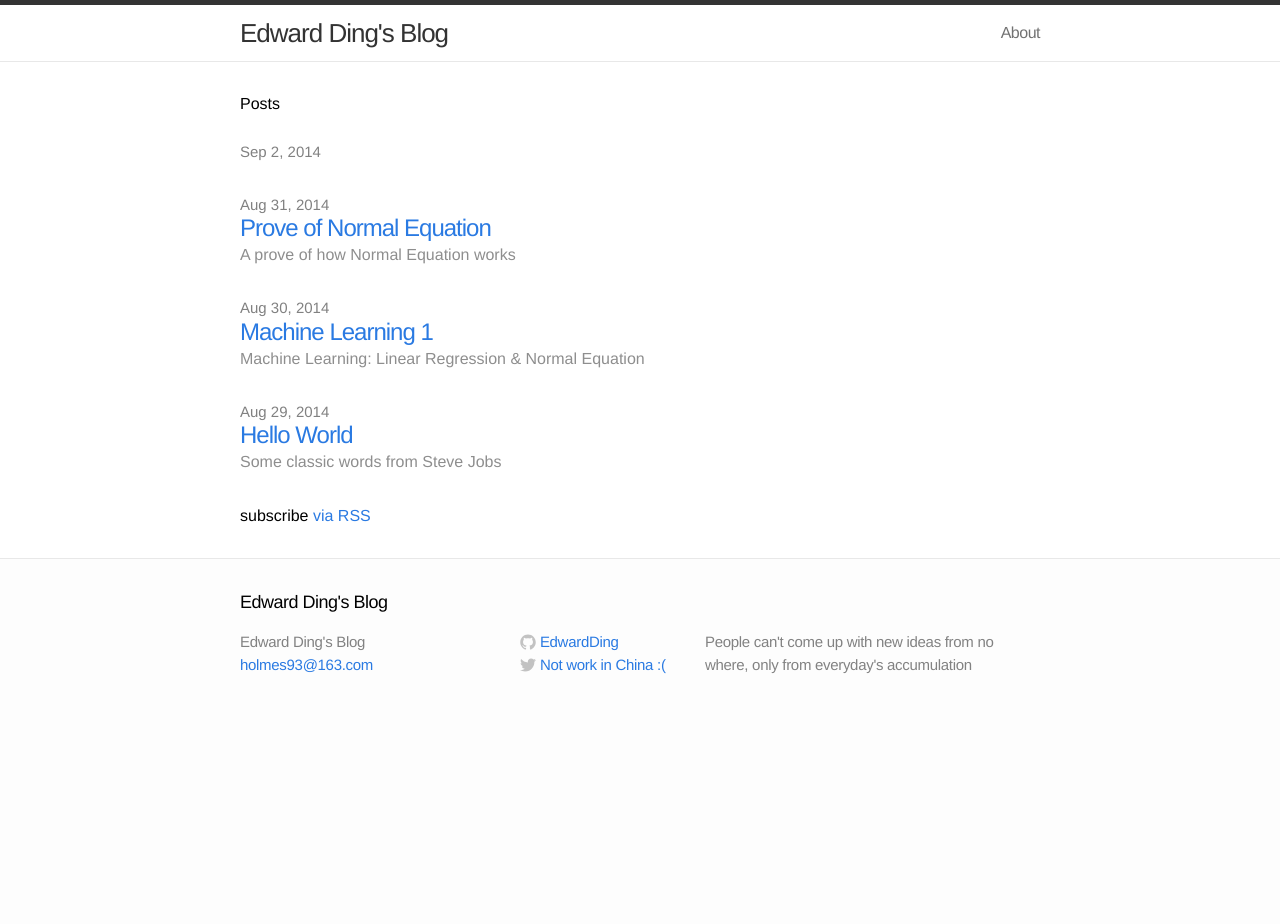
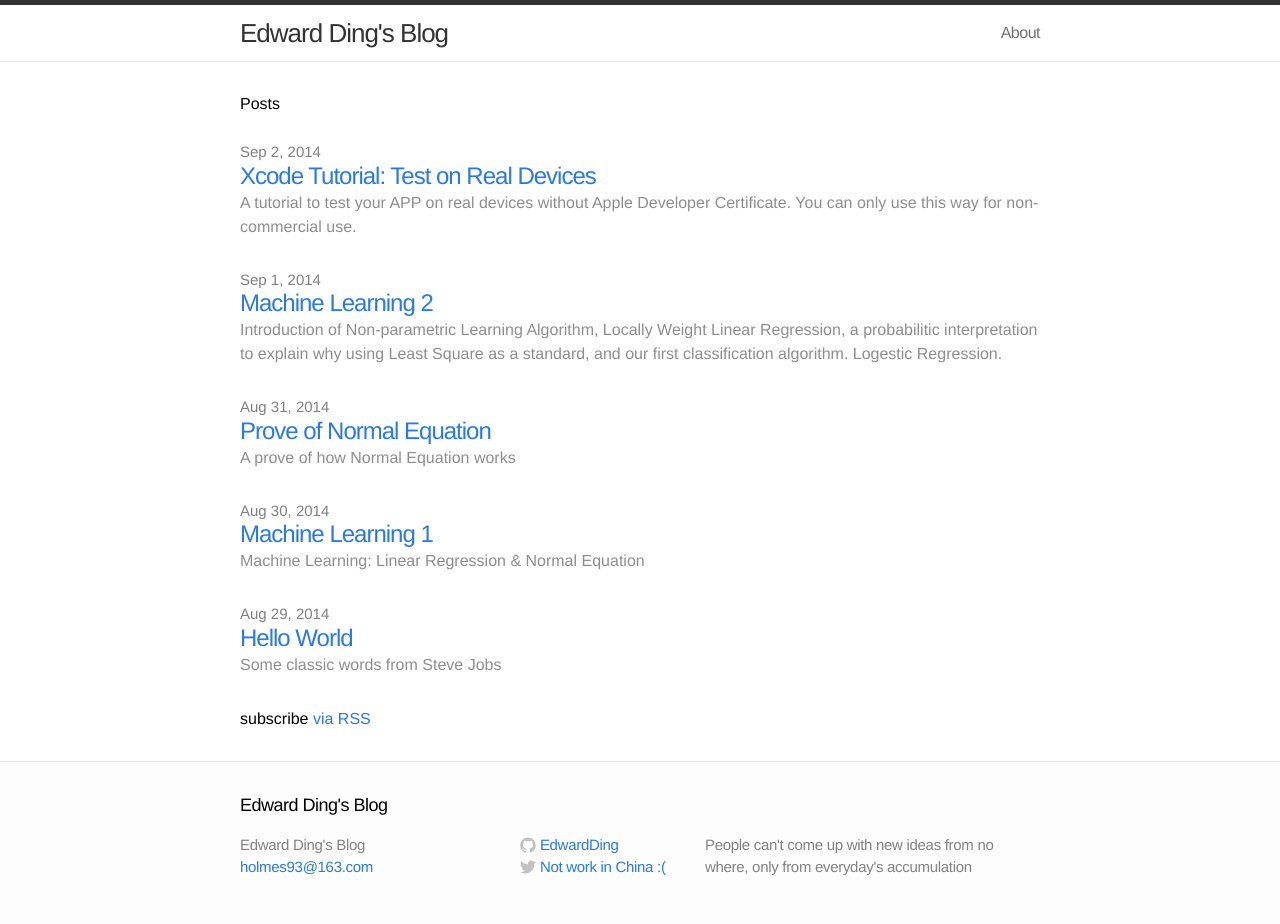
Before and after one commit to EdwardDing/EdwardDing.github.io, a Jekyll site: the page built from index.html, in a window 1280 px wide. Built offline with Jekyll 4.4.1, drawn with Linux system fonts in a browser that asks for light colours; before the commit the page ends 900 px from its top, so only the background shows below that; some of the changed lines change nothing that is shown.

Commit message:
Add Xcode Tutorial

```diff
--- a/_posts/2014-09-01-Logistic.markdown
+++ b/_posts/2014-09-01-Logistic.markdown
@@ -3,7 +3,7 @@
 title: "Machine Learning 2"
 date: 2014-09-01 21:48
 categories: note
-excerpt:Introduction of Non-parametric Learning Algorithm, Locally Weight Linear Regression, a probabilitic interpretation to explain why using Least Square as a standard, and our first classification algorithm. Logestic Regression.
+excerpt: Introduction of Non-parametric Learning Algorithm, Locally Weight Linear Regression, a probabilitic interpretation to explain why using Least Square as a standard, and our first classification algorithm. Logestic Regression.
 ---
 
 ###Non-parametric Learning Algorithm
--- /dev/null
+++ b/_posts/2014-09-02-Xcode-Dev.markdown
@@ -0,0 +1,114 @@
+---
+layout: post
+title: "Xcode Tutorial: Test on Real Devices"
+date: 2014-09-02 11:22
+categories: tutorial
+excerpt: A tutorial to test your APP on real devices without Apple Developer Certificate. You can only use this way for non-commercial use.
+---
+
+###Step 1: Create A Certificate
+
+-----------------
+Open Keychain Access from Launchpad, select `Keychain Access > Certificate Assistant > Create a Certificate`.
+![1](/assets/XcodeTutorial/1.png)
+
+Then in the ***Name*** field, type in EXACTLY ***iPhone Developer*** and select ***Let me override defaults*** like shown in the picture:
+
+![2](/assets/XcodeTutorial/2.png)
+
+
+Click continue until this interface. Stop for a second, select ***Code Signing*** instead of ***Email Protection*** and click continue till the end.
+
+![3](/assets/XcodeTutorial/3.png)
+
+Now, your certificate as a developer has been succesfully created, well done!
+
+###Step 2: Modify Xcode Configure Files
+
+----------------
+Open Finder, press `command + shift + g` and type in
+
+~~~
+/Applications/Xcode.app/Contents/Developer/Platforms/iPhoneOS.platform/Developer/SDKs/iPhoneOS7.1.sdk/
+~~~
+
+If it says that the folder can't be found, check whether your Xcode has installed iOS7.1 sdk.
+
+Make a copy of ***SDKsettings.plist*** to your desktop (As you do not have permission to modify it while Xcode is open), open it, set the value ***CODE_SIGNING_REQUIRED*** and ***ENTITLEMENTS_REQUIRED*** as ***NO***. Save and cover the original file. When you covering the original file, make sure Xcode is closed COMPLETELY.
+
+![4](/assets/XcodeTutorial/4.png)
+
+
+> NOTE: For those new to OSX this could be a little bit tricky as Xcode is acutally still running in the background if you simply 'close' it by click the red button on the left top. There are two ways close it completely: one is to open Xcode and press `command + q`, the other is to right-click Xcode icon below and select ***quit***.
+
+<br>
+***Congratulations! Half way to success now!***
+
+One more files to modify, goto
+
+~~~
+/Applications/Xcode.app/Contents/Developer/Platforms/iPhoneOS.platform/
+~~~
+
+Open ***info.plist*** and replace all ***XCiPhoneOSCodeSignContext*** with ***XCCodeSignContext*** (all 3). To do so, you can press `command + f` to find and replace. After modification, move back to cover the original file.
+
+![5](/assets/XcodeTutorial/5.png)
+
+###Step 3: Create a script
+
+----------------
+This script will be called automatically each time you build a project to generate a signature file.
+
+To create the script, you can download a shell file [here](/assets/XcodeTutorial/cmd.sh). The easiest way to run it is drag the sh file into ***Terminal*** and hit return.
+
+Goto:
+
+~~~
+/Applications/Xcode.app/Contents/Developer/iphoneentitlements
+~~~
+
+Check if there is a python file named ***gen_entitlements.py***, if not, modify the shell file yourself and run again.
+
+###Step 4: Modify Your Xcode Project
+
+--------------------
+
+> NOTE: You have to do this step everytime you build a new project to you iPhone. Step 1 ~ 3 need be done only once.
+
+Open your project, in ***Build Settings***, select your project name in ***Target*** ,expand ***Code Signing***, change all options to ***Don't Code Sign***.
+
+<img src="/assets/XcodeTutorial/6.png" alt="6" width="100%%" height="100%" />
+
+Swith to ***Project***, do the same things, but this time, change all options to ***iPhone Developer***
+
+<img src="/assets/XcodeTutorial/7.png" alt="6" width="100%" height="100%" />
+
+Swith back to ***Target***, in ***Build Phase***, from the top menu bar choose `Editor > Add Build Phase > Add Run Script Build Phase` and copy these lines:
+
+~~~ shell
+export CODESIGN_ALLOCATE=/Applications/Xcode.app/Contents/Developer/Platforms/iPhoneOS.platform/Developer/usr/bin/codesign_allocate
+if [ "${PLATFORM_NAME}" == "iphoneos" ] || [ "${PLATFORM_NAME}" == "ipados" ]; then /Applications/Xcode.app/Contents/Developer/iphoneentitlements/gen_entitlements.py "my.company.${PROJECT_NAME}" "${BUILT_PRODUCTS_DIR}/${WRAPPER_NAME}/${PROJECT_NAME}.xcent";
+codesign -f -s "iPhone Developer" --entitlements "${BUILT_PRODUCTS_DIR}/${WRAPPER_NAME}/${PROJECT_NAME}.xcent" "${BUILT_PRODUCTS_DIR}/${WRAPPER_NAME}/";
+fi
+~~~
+
+###Step 5: Build and Run
+
+-----------------
+Finally, the most exicting part!
+
+Plug in your iPhone, open Xcode. There should be a pop-up window like this:
+
+<img src="/assets/XcodeTutorial/8.png" alt="8" width="100%" height="100%" />
+
+Select ***User for Develpoment***, then a green dot should come up next to your device. If not, re-plug in your device. Now, your device are ready.
+
+Open your project, switch the ***Simulator*** to your device, and build it.
+
+![9](/assets/XcodeTutorial/9.png)
+
+Wait, wait. I know you are excited, but you have to wait for about 5 seconds' building (don't worry if your screen is completely black, this is normal). After this long waiting time your app will run automatically on your device.
+
+No more words, enjoy it!
+
+If you have any questions, contact me by my email below. I'm willing to help you.
```
Also changed, not shown: assets/ST_PC.png (deleted), assets/ST_verilog.png (deleted), assets/XcodeTutorial/1.png (added), assets/XcodeTutorial/2.png (added), assets/XcodeTutorial/3.png (added), assets/XcodeTutorial/4.png (added), assets/XcodeTutorial/5.png (added), assets/XcodeTutorial/6.png (added), assets/XcodeTutorial/7.png (added), assets/XcodeTutorial/8.png (added), assets/XcodeTutorial/9.png (added), assets/ready2use.png (deleted), assets/syntax.png (deleted), 1 other file.
